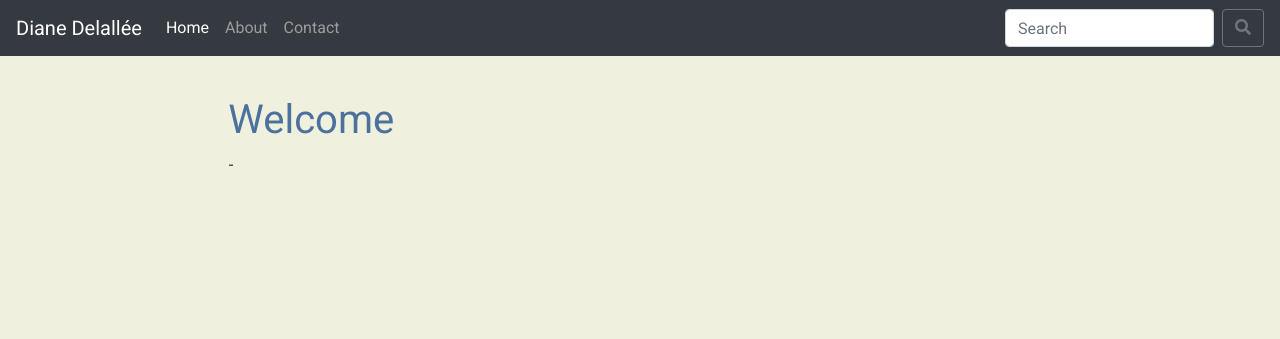
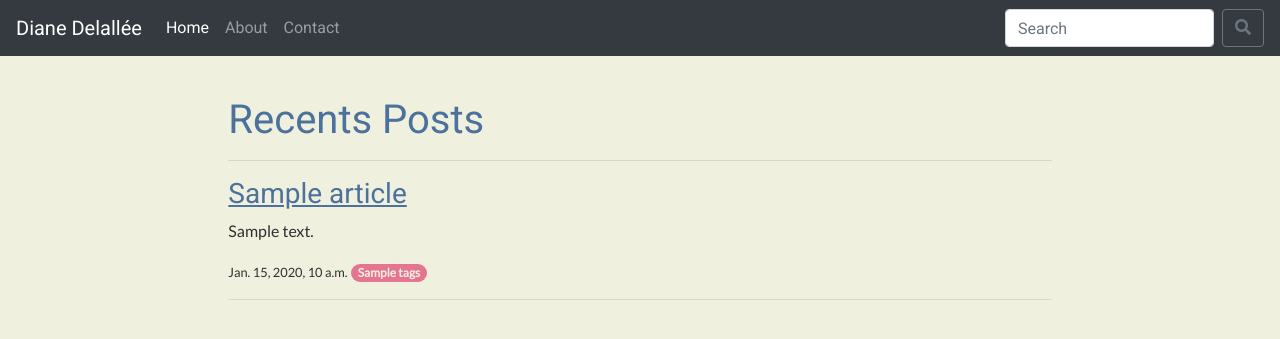
Before and after one commit to dianedelallee/Fatalement, a Django app: template website/templates/website/home.html in a window 1280 px wide. Shown: the top 339 px of the page. Run offline with Django 3.2, Linux system fonts and the light colour scheme; the template is opened without the code that fills it: most values are stand-ins (such as "Sample title", 1, 10 or a date in 2020); some libraries are stand-ins or nearby versions.

Commit message:
feat(): home page is now the list of all articles

```diff
--- a/website/static/css/custom.css
+++ b/website/static/css/custom.css
@@ -10,7 +10,20 @@ h1, h2, h3, h4, h5, h6 {
   font-family: 'Roboto', sans-serif;
   color: #4b719c; }
 
+h3 {
+  text-decoration: underline; }
+
+a {
+  color: #4b719c; }
+
+a:hover {
+  color: #87a5c6; }
+
 .container-fluid {
   margin-top: 5vh; }
 
+.tags-pill {
+  background-color: #e47490;
+  color: #f0f0df; }
+
 /*# sourceMappingURL=custom.css.map */
--- a/website/static/css/custom.scss
+++ b/website/static/css/custom.scss
@@ -1,5 +1,8 @@
 $white-color: #f0f0df;
 $blue-color: #4b719c;
+$lighter-blue-color: lighten( $blue-color, 20% );
+$darker-blue-color: darken( $blue-color, 10% );
+
 $red-color: #e47490;
 $yellow-color: #f7df89;
 $orange-color: #f9a78e;
@@ -20,6 +23,23 @@ h1, h2, h3, h4, h5, h6 {
   color: $blue-color;
 }
 
+h3 {
+  text-decoration: underline;
+}
+
+a {
+   color: $blue-color;
+}
+
+a:hover{
+ color: $lighter-blue-color;
+}
+
 .container-fluid {
   margin-top: 5vh;
 }
+
+.tags-pill{
+  background-color: $red-color;
+  color: $white-color
+}
--- a/website/templates/website/home.html
+++ b/website/templates/website/home.html
@@ -6,11 +6,28 @@
 
 
 {% block body_container %}
-
+  {% load get_list %}
   <div class="row">
     <div class="col-md-8 offset-md-2 col-sm-10 offset-sm-1">
-      <h1>Welcome</h1>
-      <p> - </p>
+      <h1>Recents Posts</h1>
+      <hr/>
+
+
+      {% for article in articles %}
+        <h3><a href="">{{ article.name }}</a></h3>
+        <p>{{ article.desc }}</p>
+
+        <small>{{ article.date }}</small>
+
+          {% for tag in article.tags|get_list %}
+            <span class="badge badge-pill tags-pill">{{ tag }}</span>
+          {% endfor %}
+
+
+        <hr/>
+      {% endfor %}
+
+
     </div>
 
   </div>
--- /dev/null
+++ b/website/templatetags/get_list.py
@@ -0,0 +1,8 @@
+from django import template
+
+register = template.Library()
+
+
+@register.filter(name='get_list')
+def get_list(list_of_tags):
+    return list_of_tags.split(',')
```
Also changed, not shown: website/views.py (+6 -1 lines), website/templatetags/__init__.py (added), 1 other file.
